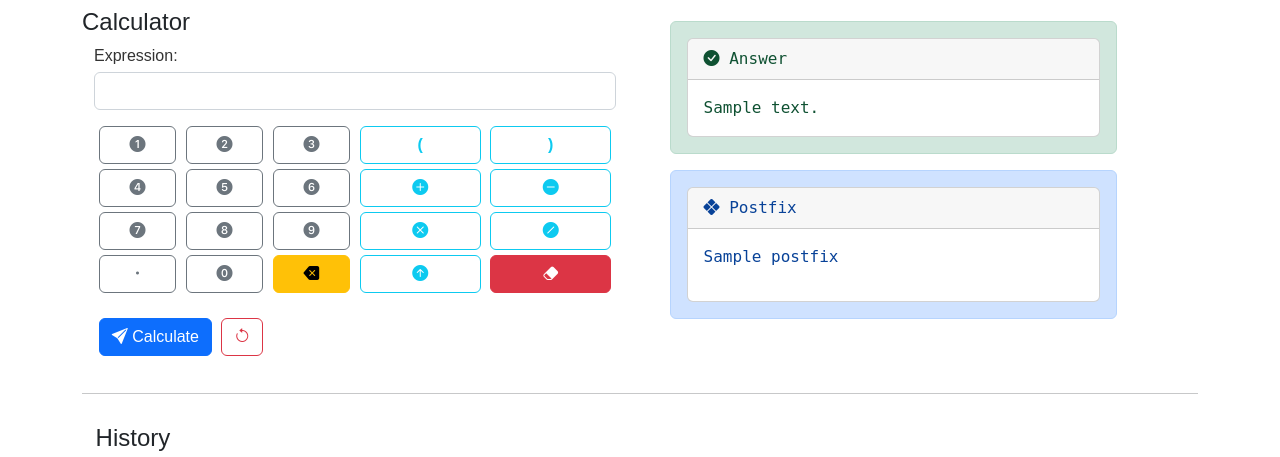
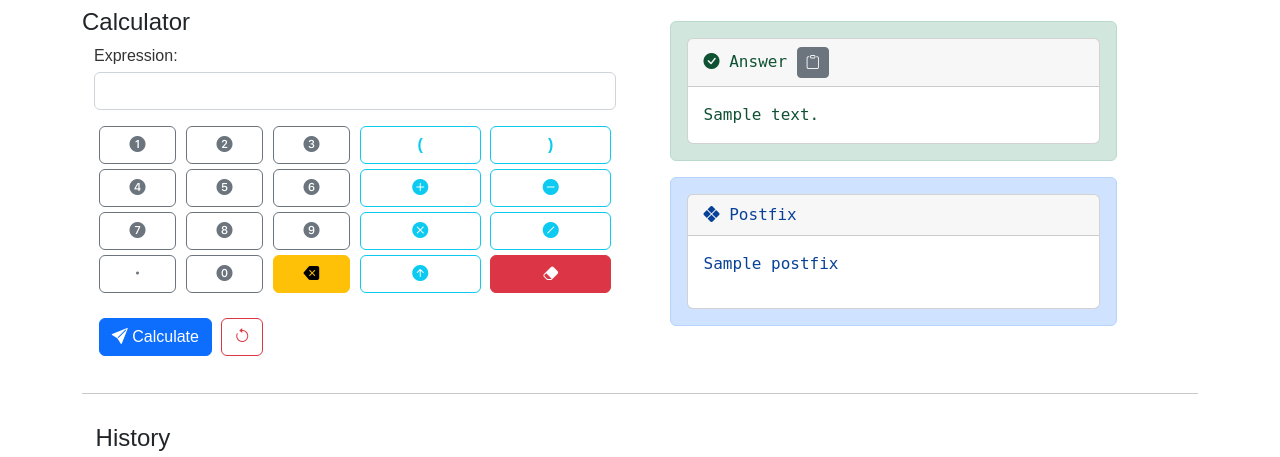
Before and after one commit to mahdihaghverdi/plumacalc, a Django app: template calculator/templates/calculator/index.html in a window 1280 px wide. Shown: the part 57-514 px from the top of the page. Run offline with Django 4.2, Linux system fonts and the light colour scheme; tables that the repository leaves empty hold one stand-in row (values such as "Sample post"); the template is opened without the code that fills it: values that come from a table or form of the project are taken from there, most other values are stand-ins (such as "Sample title", 1, 10 or a date in 2020); some libraries are stand-ins or nearby versions.

Commit message:
add copy button to `Answer` section

```diff
--- a/calculator/static/js/script.js
+++ b/calculator/static/js/script.js
@@ -34,3 +34,12 @@ function copyText(all, errors) {
     btn.innerText = 'Copied!'
 
 }
+
+
+function copyAnswer() {
+    const answer = document.getElementById('tocopy').innerText
+    navigator.clipboard.writeText(answer)
+    const temp = '<i class="bi bi-clipboard-check"></i>';
+    document.getElementById('tag').classList.remove('bi-clipboard')
+    document.getElementById('tag').classList.add('bi-clipboard-check-fill')
+}
--- a/calculator/templates/postfix_result.html
+++ b/calculator/templates/postfix_result.html
@@ -5,8 +5,9 @@
             <div class="card">
                 <div class="card-header">
                     <i class="bi bi-check-circle-fill"></i> Answer
+                    <a href="#" class="btn btn-sm btn-secondary" id="copy-answer" onclick="copyAnswer()"><i id="tag" class="bi bi-clipboard"></i></a>
                 </div>
-                <div class="card-body" style="font-family: monospace">
+                <div id="tocopy" class="card-body" style="font-family: monospace">
                     {{ answer }}
                 </div>
             </div>
```
